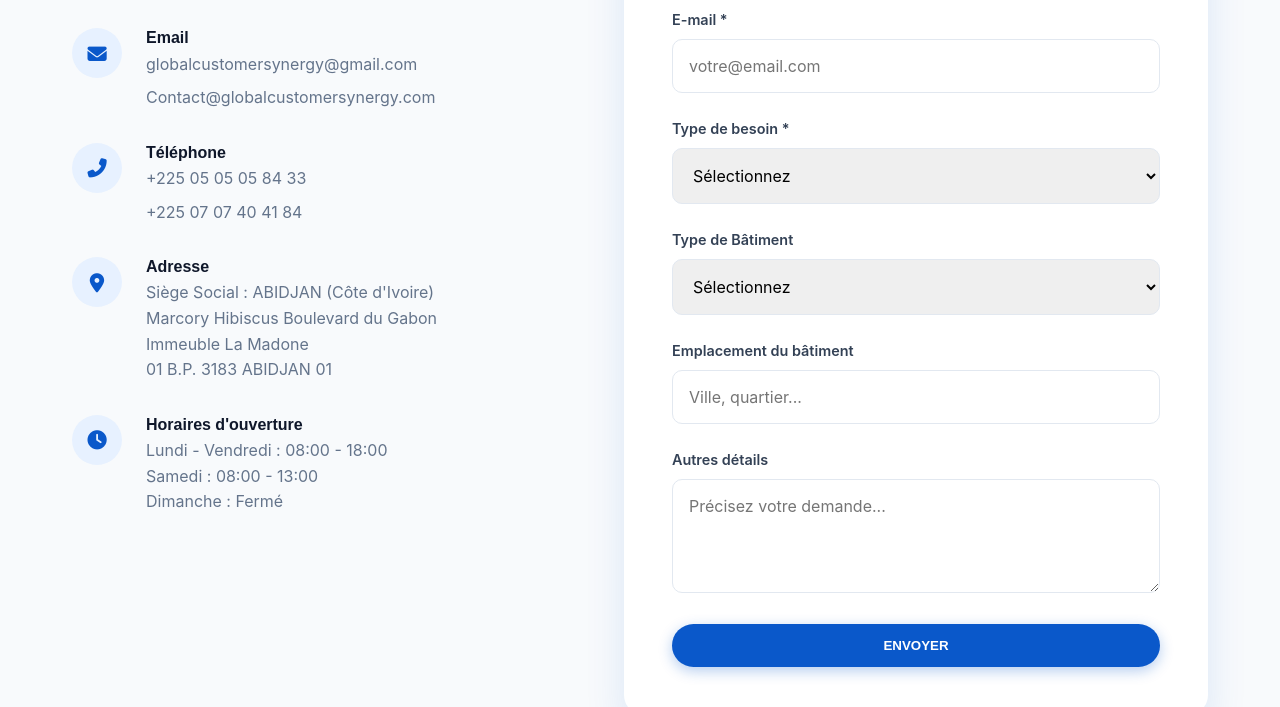
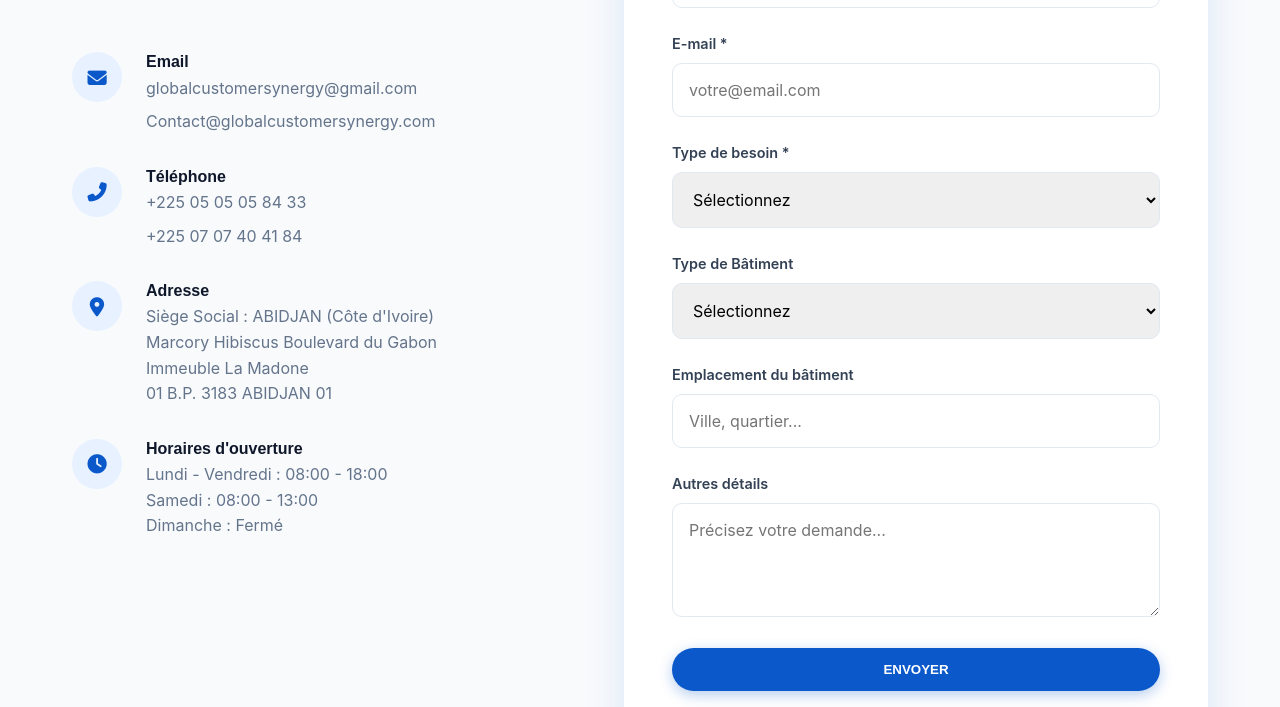
Before and after one commit to Christ-Hub-pixel/global-customer-synergy, a plain HTML site: page contact.html in a window 1280 px wide. Shown: the part 312-1019 px from the top of the page. Drawn offline with nearby package versions, Linux system fonts and the light colour scheme.

Commit message:
Fix: Ajout d'un espacement en haut de la page contact pour ne pas cacher le texte sous le menu

```diff
--- a/contact.html
+++ b/contact.html
@@ -59,7 +59,7 @@
     </header>
 
     <!-- Hero Section -->
-    <section class="contact section bg-light" id="contact">
+    <section class="contact section bg-light" id="contact" style="padding-top: 120px;">
         <div class="container contact-container">
             <div class="contact-info" data-reveal="left">
                 <h2 class="section-title">Prêt à sécuriser <br>vos installations ?</h2>
```
